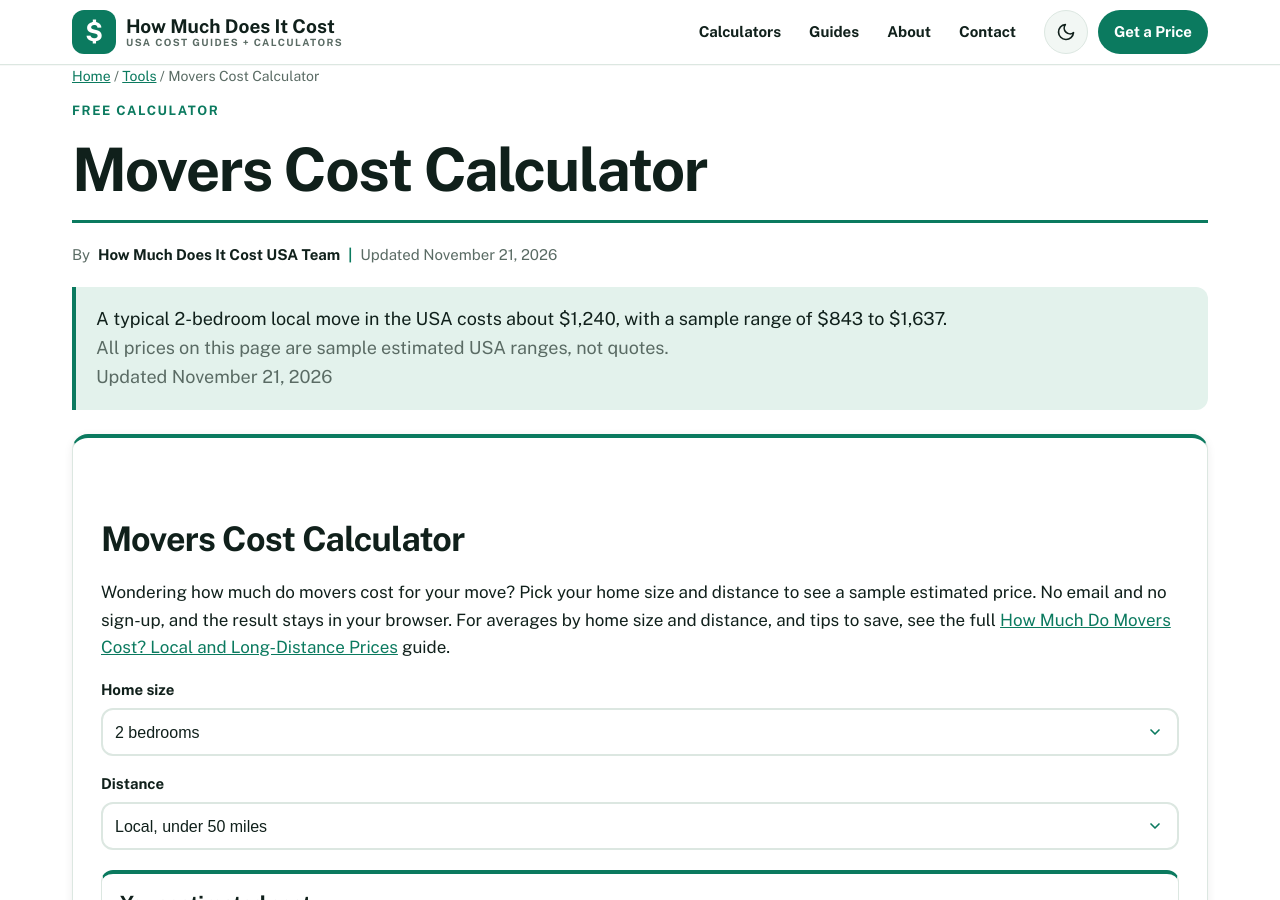
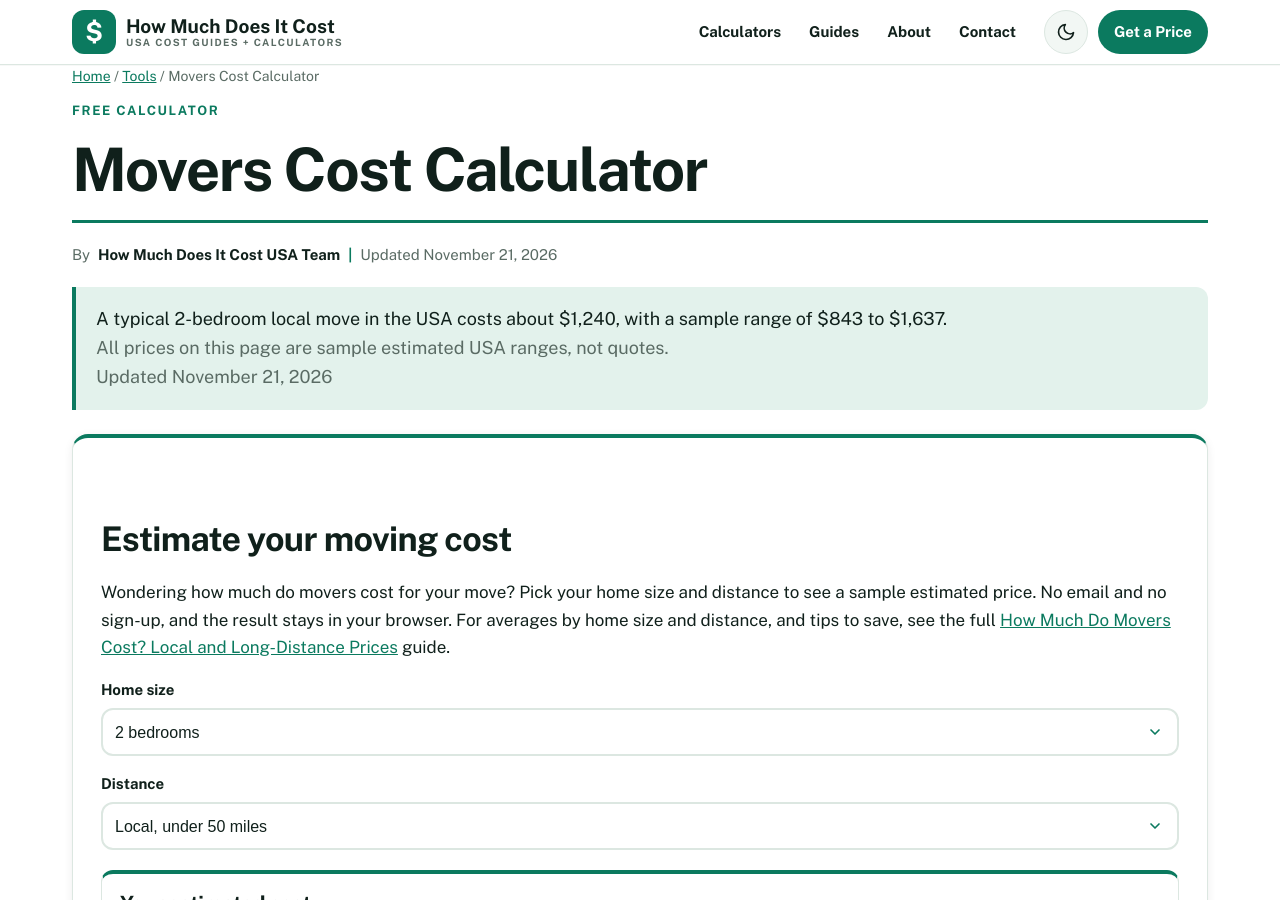
Before and after one commit to zaidmeo09-dhangal/howmuchdoesitcostusa, a Jekyll site: the page built from movers-cost-calculator.md, in a window 1280 px wide and 900 px high. Built offline with Jekyll 4.4.1, drawn with Linux system fonts in a browser that asks for light colours; some web fonts are replaced.

Commit message:
Initial deploy: add movers-cost-calculator.md

```diff
--- a/movers-cost-calculator.md
+++ b/movers-cost-calculator.md
@@ -159,7 +159,7 @@ schema: |
   </div>
 
   <div class="calc">
-    <h2>Movers Cost Calculator</h2>
+    <h2>Estimate your moving cost</h2>
     <p>Wondering how much do movers cost for your move? Pick your home size and distance to see a sample estimated price. No email and no sign-up, and the result stays in your browser. For averages by home size and distance, and tips to save, see the full <a href="{{ '/blog/how-much-do-movers-cost/' | relative_url }}">How Much Do Movers Cost? Local and Long-Distance Prices</a> guide.</p>
     <div class="calc-field">
       <label for="homeSize">Home size</label>
```
